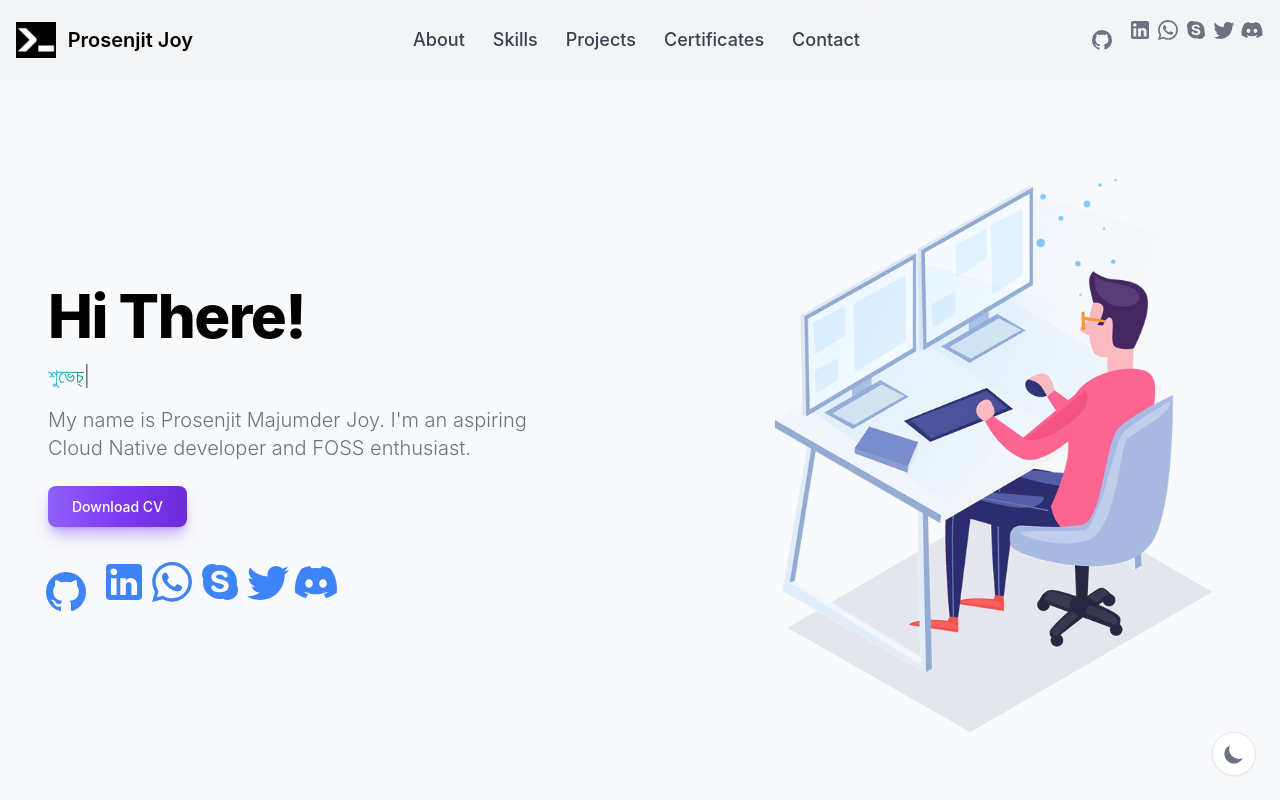
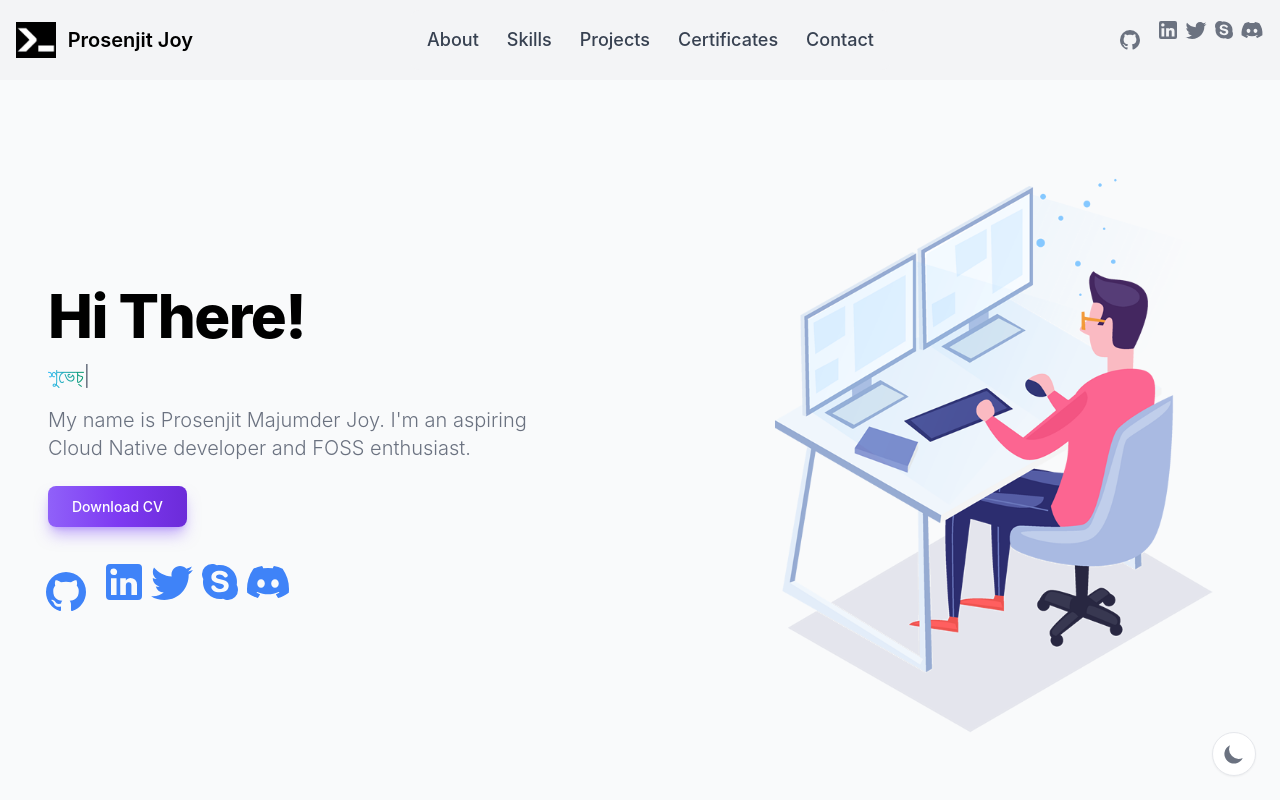
Before and after one commit to prosenjitjoy/portfolio, an Astro site: page / in a window 1280 px wide. Shown: the top 800 px of the page. Built offline with nearby package versions, Linux system fonts and the light colour scheme; Astro itself is replaced by a stand-in of ours.

Commit message:
remove whatsapp

```diff
--- a/src/components/About.astro
+++ b/src/components/About.astro
@@ -219,13 +219,13 @@
                     class="w-8 xl:w-12"
                   />
                 </li>
-                <li>
+                <!-- <li>
                   <img
                     src="/svg/insomnia-svgrepo-com.svg"
                     alt="insomnia"
                     class="m-1 w-[24px] xl:w-[40px]"
                   />
-                </li>
+                </li> -->
                 <li>
                   <img src="/svg/krita.svg" alt="krita" class="w-8 xl:w-12" />
                 </li>
--- a/src/components/Hero.astro
+++ b/src/components/Hero.astro
@@ -39,7 +39,7 @@
           >
             <svg
               xmlns="http://www.w3.org/2000/svg"
-              class="h-4 w-4 sm:h-12 sm:w-12"
+              class="h-5 w-5 sm:h-12 sm:w-12"
               viewBox="0 0 24 24"
               ><path
                 fill="currentColor"
@@ -54,7 +54,7 @@
           >
             <svg
               xmlns="http://www.w3.org/2000/svg"
-              class="h-4 w-4 sm:h-12 sm:w-12"
+              class="h-5 w-5 sm:h-12 sm:w-12"
               viewBox="0 0 24 24"
               ><path
                 fill="currentColor"
@@ -63,18 +63,36 @@
             >
           </a>
 
-          <a
+          <!-- <a
             class="flex flex-col justify-center rounded-lg p-2.5 text-sm text-blue-500 hover:bg-gray-100 focus:outline-none focus:ring-4 focus:ring-gray-200 dark:text-blue-400 dark:hover:bg-gray-700 dark:focus:ring-gray-700"
             href="https://wa.link/p17itd/"
             class="text-blue-500 hover:text-blue-900 dark:hover:text-white"
           >
             <svg
               xmlns="http://www.w3.org/2000/svg"
-              class="h-4 w-4 sm:h-12 sm:w-12"
+              class="h-5 w-5 sm:h-12 sm:w-12"
               viewBox="0 0 24 24"
               ><path
                 fill="currentColor"
                 d="M19.05 4.91A9.816 9.816 0 0 0 12.04 2c-5.46 0-9.91 4.45-9.91 9.91c0 1.75.46 3.45 1.32 4.95L2.05 22l5.25-1.38c1.45.79 3.08 1.21 4.74 1.21c5.46 0 9.91-4.45 9.91-9.91c0-2.65-1.03-5.14-2.9-7.01zm-7.01 15.24c-1.48 0-2.93-.4-4.2-1.15l-.3-.18l-3.12.82l.83-3.04l-.2-.31a8.264 8.264 0 0 1-1.26-4.38c0-4.54 3.7-8.24 8.24-8.24c2.2 0 4.27.86 5.82 2.42a8.183 8.183 0 0 1 2.41 5.83c.02 4.54-3.68 8.23-8.22 8.23zm4.52-6.16c-.25-.12-1.47-.72-1.69-.81c-.23-.08-.39-.12-.56.12c-.17.25-.64.81-.78.97c-.14.17-.29.19-.54.06c-.25-.12-1.05-.39-1.99-1.23c-.74-.66-1.23-1.47-1.38-1.72c-.14-.25-.02-.38.11-.51c.11-.11.25-.29.37-.43s.17-.25.25-.41c.08-.17.04-.31-.02-.43s-.56-1.34-.76-1.84c-.2-.48-.41-.42-.56-.43h-.48c-.17 0-.43.06-.66.31c-.22.25-.86.85-.86 2.07c0 1.22.89 2.4 1.01 2.56c.12.17 1.75 2.67 4.23 3.74c.59.26 1.05.41 1.41.52c.59.19 1.13.16 1.56.1c.48-.07 1.47-.6 1.67-1.18c.21-.58.21-1.07.14-1.18s-.22-.16-.47-.28z"
+              ></path></svg
+            >
+          </a> -->
+
+
+
+          <a
+            class="rounded-lg p-2.5 text-sm text-blue-500 hover:bg-gray-100 focus:outline-none focus:ring-4 focus:ring-gray-200 dark:text-blue-400 dark:hover:bg-gray-700 dark:focus:ring-gray-700"
+            href="https://twitter.com/prosen_joy/"
+            class="text-blue-500 hover:text-blue-900 dark:hover:text-white"
+          >
+            <svg
+              xmlns="http://www.w3.org/2000/svg"
+              class="h-5 w-5 sm:h-12 sm:w-12"
+              viewBox="0 0 24 24"
+              ><path
+                fill="currentColor"
+                d="M22.46 6c-.77.35-1.6.58-2.46.69c.88-.53 1.56-1.37 1.88-2.38c-.83.5-1.75.85-2.72 1.05C18.37 4.5 17.26 4 16 4c-2.35 0-4.27 1.92-4.27 4.29c0 .34.04.67.11.98C8.28 9.09 5.11 7.38 3 4.79c-.37.63-.58 1.37-.58 2.15c0 1.49.75 2.81 1.91 3.56c-.71 0-1.37-.2-1.95-.5v.03c0 2.08 1.48 3.82 3.44 4.21a4.22 4.22 0 0 1-1.93.07a4.28 4.28 0 0 0 4 2.98a8.521 8.521 0 0 1-5.33 1.84c-.34 0-.68-.02-1.02-.06C3.44 20.29 5.7 21 8.12 21C16 21 20.33 14.46 20.33 8.79c0-.19 0-.37-.01-.56c.84-.6 1.56-1.36 2.14-2.23Z"
               ></path></svg
             >
           </a>
@@ -86,27 +104,11 @@
           >
             <svg
               xmlns="http://www.w3.org/2000/svg"
-              class="h-4 w-4 sm:h-12 sm:w-12"
+              class="h-5 w-5 sm:h-12 sm:w-12"
               viewBox="0 0 24 24"
               ><path
                 fill="currentColor"
                 d="M18 6c2.07 2.04 2.85 4.89 2.36 7.55c.41.72.64 1.56.64 2.45a5 5 0 0 1-5 5c-.89 0-1.73-.23-2.45-.64c-2.66.49-5.51-.29-7.55-2.36c-2.07-2.04-2.85-4.89-2.36-7.55C3.23 9.73 3 8.89 3 8a5 5 0 0 1 5-5c.89 0 1.73.23 2.45.64c2.66-.49 5.51.29 7.55 2.36m-5.96 11.16c2.87 0 4.3-1.38 4.3-3.24c0-1.19-.56-2.46-2.73-2.95l-1.99-.44c-.76-.17-1.62-.4-1.62-1.11c0-.72.6-1.22 1.7-1.22c2.23 0 2.02 1.53 3.13 1.53c.58 0 1.08-.34 1.08-.93c0-1.37-2.19-2.4-4.05-2.4c-2.01 0-4.16.86-4.16 3.14c0 1.1.39 2.27 2.55 2.81l2.69.68c.81.2 1.01.65 1.01 1.07c0 .68-.68 1.35-1.91 1.35c-2.41 0-2.08-1.85-3.37-1.85c-.58 0-1 .4-1 .97c0 1.11 1.33 2.59 4.37 2.59Z"
-              ></path></svg
-            >
-          </a>
-
-          <a
-            class="rounded-lg p-2.5 text-sm text-blue-500 hover:bg-gray-100 focus:outline-none focus:ring-4 focus:ring-gray-200 dark:text-blue-400 dark:hover:bg-gray-700 dark:focus:ring-gray-700"
-            href="https://twitter.com/prosen_joy/"
-            class="text-blue-500 hover:text-blue-900 dark:hover:text-white"
-          >
-            <svg
-              xmlns="http://www.w3.org/2000/svg"
-              class="h-4 w-4 sm:h-12 sm:w-12"
-              viewBox="0 0 24 24"
-              ><path
-                fill="currentColor"
-                d="M22.46 6c-.77.35-1.6.58-2.46.69c.88-.53 1.56-1.37 1.88-2.38c-.83.5-1.75.85-2.72 1.05C18.37 4.5 17.26 4 16 4c-2.35 0-4.27 1.92-4.27 4.29c0 .34.04.67.11.98C8.28 9.09 5.11 7.38 3 4.79c-.37.63-.58 1.37-.58 2.15c0 1.49.75 2.81 1.91 3.56c-.71 0-1.37-.2-1.95-.5v.03c0 2.08 1.48 3.82 3.44 4.21a4.22 4.22 0 0 1-1.93.07a4.28 4.28 0 0 0 4 2.98a8.521 8.521 0 0 1-5.33 1.84c-.34 0-.68-.02-1.02-.06C3.44 20.29 5.7 21 8.12 21C16 21 20.33 14.46 20.33 8.79c0-.19 0-.37-.01-.56c.84-.6 1.56-1.36 2.14-2.23Z"
               ></path></svg
             >
           </a>
@@ -118,7 +120,7 @@
           >
             <svg
               xmlns="http://www.w3.org/2000/svg"
-              class="h-4 w-4 sm:h-12 sm:w-12"
+              class="h-5 w-5 sm:h-12 sm:w-12"
               viewBox="0 0 24 24"
               ><path
                 fill="currentColor"
--- a/src/components/Nav.astro
+++ b/src/components/Nav.astro
@@ -44,7 +44,7 @@
         >
       </a>
 
-      <a
+      <!-- <a
         class="flex flex-col justify-center rounded-lg p-2.5 text-sm text-gray-500 hover:bg-gray-200 focus:outline-none focus:ring-4 focus:ring-gray-200 dark:text-gray-400 dark:hover:bg-gray-700 dark:focus:ring-gray-700"
         href="https://wa.link/p17itd/"
         class="text-gray-500 hover:text-gray-900 dark:hover:text-white"
@@ -57,6 +57,23 @@
           ><path
             fill="currentColor"
             d="M19.05 4.91A9.816 9.816 0 0 0 12.04 2c-5.46 0-9.91 4.45-9.91 9.91c0 1.75.46 3.45 1.32 4.95L2.05 22l5.25-1.38c1.45.79 3.08 1.21 4.74 1.21c5.46 0 9.91-4.45 9.91-9.91c0-2.65-1.03-5.14-2.9-7.01zm-7.01 15.24c-1.48 0-2.93-.4-4.2-1.15l-.3-.18l-3.12.82l.83-3.04l-.2-.31a8.264 8.264 0 0 1-1.26-4.38c0-4.54 3.7-8.24 8.24-8.24c2.2 0 4.27.86 5.82 2.42a8.183 8.183 0 0 1 2.41 5.83c.02 4.54-3.68 8.23-8.22 8.23zm4.52-6.16c-.25-.12-1.47-.72-1.69-.81c-.23-.08-.39-.12-.56.12c-.17.25-.64.81-.78.97c-.14.17-.29.19-.54.06c-.25-.12-1.05-.39-1.99-1.23c-.74-.66-1.23-1.47-1.38-1.72c-.14-.25-.02-.38.11-.51c.11-.11.25-.29.37-.43s.17-.25.25-.41c.08-.17.04-.31-.02-.43s-.56-1.34-.76-1.84c-.2-.48-.41-.42-.56-.43h-.48c-.17 0-.43.06-.66.31c-.22.25-.86.85-.86 2.07c0 1.22.89 2.4 1.01 2.56c.12.17 1.75 2.67 4.23 3.74c.59.26 1.05.41 1.41.52c.59.19 1.13.16 1.56.1c.48-.07 1.47-.6 1.67-1.18c.21-.58.21-1.07.14-1.18s-.22-.16-.47-.28z"
+          ></path></svg
+        >
+      </a> -->
+
+      <a
+        class="rounded-lg p-2.5 text-sm text-gray-500 hover:bg-gray-200 focus:outline-none focus:ring-4 focus:ring-gray-200 dark:text-gray-400 dark:hover:bg-gray-700 dark:focus:ring-gray-700"
+        href="https://twitter.com/prosen_joy/"
+        class="text-gray-500 hover:text-gray-900 dark:hover:text-white"
+      >
+        <svg
+          xmlns="http://www.w3.org/2000/svg"
+          width="24"
+          height="24"
+          viewBox="0 0 24 24"
+          ><path
+            fill="currentColor"
+            d="M22.46 6c-.77.35-1.6.58-2.46.69c.88-.53 1.56-1.37 1.88-2.38c-.83.5-1.75.85-2.72 1.05C18.37 4.5 17.26 4 16 4c-2.35 0-4.27 1.92-4.27 4.29c0 .34.04.67.11.98C8.28 9.09 5.11 7.38 3 4.79c-.37.63-.58 1.37-.58 2.15c0 1.49.75 2.81 1.91 3.56c-.71 0-1.37-.2-1.95-.5v.03c0 2.08 1.48 3.82 3.44 4.21a4.22 4.22 0 0 1-1.93.07a4.28 4.28 0 0 0 4 2.98a8.521 8.521 0 0 1-5.33 1.84c-.34 0-.68-.02-1.02-.06C3.44 20.29 5.7 21 8.12 21C16 21 20.33 14.46 20.33 8.79c0-.19 0-.37-.01-.56c.84-.6 1.56-1.36 2.14-2.23Z"
           ></path></svg
         >
       </a>
@@ -74,23 +91,6 @@
           ><path
             fill="currentColor"
             d="M18 6c2.07 2.04 2.85 4.89 2.36 7.55c.41.72.64 1.56.64 2.45a5 5 0 0 1-5 5c-.89 0-1.73-.23-2.45-.64c-2.66.49-5.51-.29-7.55-2.36c-2.07-2.04-2.85-4.89-2.36-7.55C3.23 9.73 3 8.89 3 8a5 5 0 0 1 5-5c.89 0 1.73.23 2.45.64c2.66-.49 5.51.29 7.55 2.36m-5.96 11.16c2.87 0 4.3-1.38 4.3-3.24c0-1.19-.56-2.46-2.73-2.95l-1.99-.44c-.76-.17-1.62-.4-1.62-1.11c0-.72.6-1.22 1.7-1.22c2.23 0 2.02 1.53 3.13 1.53c.58 0 1.08-.34 1.08-.93c0-1.37-2.19-2.4-4.05-2.4c-2.01 0-4.16.86-4.16 3.14c0 1.1.39 2.27 2.55 2.81l2.69.68c.81.2 1.01.65 1.01 1.07c0 .68-.68 1.35-1.91 1.35c-2.41 0-2.08-1.85-3.37-1.85c-.58 0-1 .4-1 .97c0 1.11 1.33 2.59 4.37 2.59Z"
-          ></path></svg
-        >
-      </a>
-
-      <a
-        class="rounded-lg p-2.5 text-sm text-gray-500 hover:bg-gray-200 focus:outline-none focus:ring-4 focus:ring-gray-200 dark:text-gray-400 dark:hover:bg-gray-700 dark:focus:ring-gray-700"
-        href="https://twitter.com/prosen_joy/"
-        class="text-gray-500 hover:text-gray-900 dark:hover:text-white"
-      >
-        <svg
-          xmlns="http://www.w3.org/2000/svg"
-          width="24"
-          height="24"
-          viewBox="0 0 24 24"
-          ><path
-            fill="currentColor"
-            d="M22.46 6c-.77.35-1.6.58-2.46.69c.88-.53 1.56-1.37 1.88-2.38c-.83.5-1.75.85-2.72 1.05C18.37 4.5 17.26 4 16 4c-2.35 0-4.27 1.92-4.27 4.29c0 .34.04.67.11.98C8.28 9.09 5.11 7.38 3 4.79c-.37.63-.58 1.37-.58 2.15c0 1.49.75 2.81 1.91 3.56c-.71 0-1.37-.2-1.95-.5v.03c0 2.08 1.48 3.82 3.44 4.21a4.22 4.22 0 0 1-1.93.07a4.28 4.28 0 0 0 4 2.98a8.521 8.521 0 0 1-5.33 1.84c-.34 0-.68-.02-1.02-.06C3.44 20.29 5.7 21 8.12 21C16 21 20.33 14.46 20.33 8.79c0-.19 0-.37-.01-.56c.84-.6 1.56-1.36 2.14-2.23Z"
           ></path></svg
         >
       </a>
```
